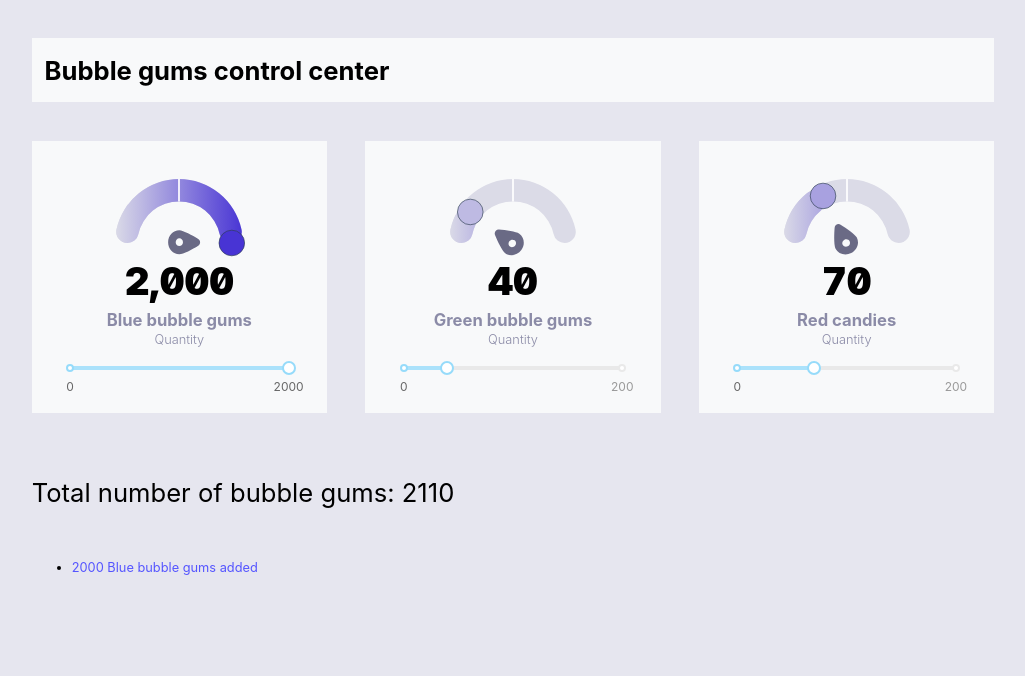
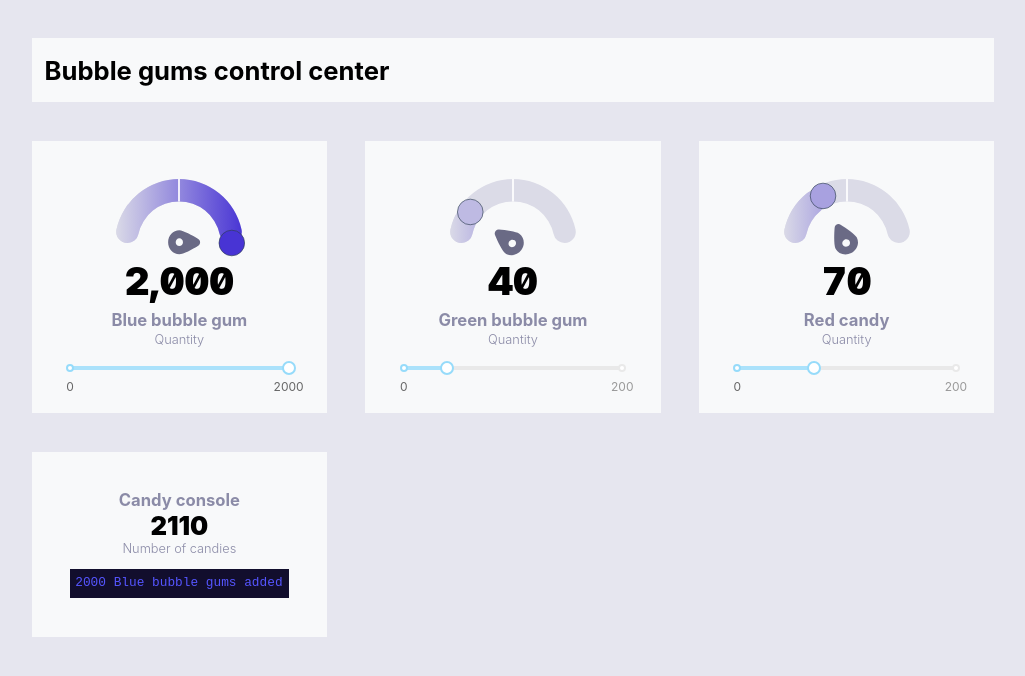
Before and after one commit to simonwinklerzh/creating-a-gauge-in-react, a React (Create React App) app: page / in a window 1280 px wide. Both pictures are taken after a click on the element "2000". Shown: the top 676 px of the page, without its empty margins (127-1152 px from the left). Built offline with nearby package versions, Linux system fonts and the light colour scheme.

Commit message:
Style the information board. Use different wording in the log. E.g. '1 Candy added', '5 Candies added'

```diff
--- a/src/components/gaugewithslider/gaugewithslider.tsx
+++ b/src/components/gaugewithslider/gaugewithslider.tsx
@@ -9,6 +9,7 @@ import {
   iCounter,
   CounterUpdateMessageTemplate
 } from '../../store';
+import { SingularPluralString } from '../../index';
 
 export interface iGaugeWithSlider extends iGauge {
   componentId: string;
@@ -17,21 +18,25 @@ export interface iGaugeWithSlider extends iGauge {
   handleCleanUp?: Function;
 }
 
+export interface iGaugeWithSliderRedux extends iGaugeWithSlider {
+  singularPluralLabel: SingularPluralString;
+}
+
 const updateMessageTemplateCreator =
-(name: string, color?: string): CounterUpdateMessageTemplate  =>
+(name: SingularPluralString, color?: string): CounterUpdateMessageTemplate  =>
 (newValue: number, oldValue: number): (JSX.Element | null) => {
   const difference = newValue - oldValue;
   if (difference > 0) {
     return (
-      <p style={{ color: color || '' }}>
-        {difference} {name} added
-      </p>
+      <span style={{ color: color || '' }}>
+        {difference} {difference === 1 ? name.singular : name.plural} added
+      </span>
     );
   } else if (difference < 0) {
     return (
-      <p style={{ color: color || '' }}>
-        {Math.abs(difference)} {name} removed
-      </p>
+      <span style={{ color: color || '' }}>
+        {Math.abs(difference)} {Math.abs(difference) === 1 ? name.singular : name.plural} removed
+      </span>
     );
   }
   return null;
@@ -50,9 +55,6 @@ export const GaugeWithSlider = ({
   handleCleanUp,
 }: iGaugeWithSlider = { componentId: '' }) => {
   const [ valueState, setValuestate ] = useLocalStorage(`gauge_control_center_state_${componentId}`, value);
-  const updateMessageTemplate = color
-    ? updateMessageTemplateCreator(label, color)
-    : updateMessageTemplateCreator(label);
 
   /**
    * Execute the change handler when the state value
@@ -62,11 +64,10 @@ export const GaugeWithSlider = ({
     if (handleChange) {
       handleChange({
         id: componentId,
-        value: valueState,
-        updateMessageTemplate
+        value: valueState
       });
     }
-  }, [valueState, componentId, handleChange, updateMessageTemplate]);
+  }, [valueState, componentId, handleChange]);
 
   /**
    * Execute cleanup function when the id of the
@@ -113,13 +114,20 @@ export const GaugeWithSlider = ({
   );
 };
 
-export const GaugeWithSliderRedux = (props: iGaugeWithSlider) => {
+export const GaugeWithSliderRedux = (props: iGaugeWithSliderRedux) => {
   const dispatch = useDispatch();
+  const updateMessageTemplate = props.color
+    ? updateMessageTemplateCreator(props.singularPluralLabel, props.color)
+    : updateMessageTemplateCreator(props.singularPluralLabel);
+
   return (
     <GaugeWithSlider
       handleChange={(value: iCounter) => {
         // Update / add counter data into the store
-        dispatch(updateCounter(value))}
+        dispatch(updateCounter({
+          ...value,
+          updateMessageTemplate
+        }))}
       }
       handleCleanUp={(value: iCounter) => {
         // Remove counter data from the store
--- a/src/components/infoboard/infoboard.css
+++ b/src/components/infoboard/infoboard.css
@@ -1,7 +1,53 @@
 .infoboard {
   grid-column-start: span 9;
+  padding: 3em;
+  background-color: #f8f9fa;
+  grid-column-start: span 3;
+}
+
+.infoboard__title {
+  margin: 0;
+  text-align: center;
+  font-size: 1.3em;
+  font-weight: 700;
+  color: #8b8ba7;
+}
+
+.infoboard__subtitle {
+  margin: 0;
+  text-align: center;
+  font-weight: 300;
+  font-size: inherit;
+  color: #8b8ba7;
+  margin-bottom: 1em;
 }
 
 .infoboard__value {
   font-size: 2em;
+  margin: 0;
+  text-align: center;
+  font-weight: 900;
 }
+
+.infoboard__log {
+  margin: 0;
+  padding: 0;
+  background-color: #120e2d;
+  overflow: auto;
+}
+
+.infoboard__log-entry {
+  list-style-type: none;
+  line-height: 1.3em;
+  margin: 0 0.4em;
+  font-family: monospace;
+  white-space: nowrap;
+}
+
+.infoboard__log-entry:first-child {
+  padding-top: 0.5em;
+}
+
+.infoboard__log-entry:last-child {
+  padding-bottom: 0.5em;
+}
--- a/src/components/infoboard/infoboard.tsx
+++ b/src/components/infoboard/infoboard.tsx
@@ -3,38 +3,42 @@ import { useSelector } from 'react-redux';
 import { aggregateCountersSelector, getHistory } from '../../store';
 
 export interface iInfoBoard {
+  title: string;
+  subTitle: string;
   value: number;
   history: string[];
 }
 
 export const InfoBoard = ({
+  title = 'Information Board',
+  subTitle = 'Displays a value and log-like information',
   value = 0,
   history = []
 } : iInfoBoard) => {
   return (
     <div className="infoboard">
-      <p
-        className="infoboard__value">
-        {`Total number of bubble gums: ${value}`}
-      </p>
-      <div style={{ display: 'flex' }}>
-        <ul>
-          {
-            history.map((entry, index) => {
-              return (<li key={index}>{entry}</li>);
-            })
-          }
-        </ul>
-      </div>
+      <h2 className="infoboard__title">{title}</h2>
+      <p className="infoboard__value">{value}</p>
+      <p className="infoboard__subtitle">{subTitle}</p>
+      <ul className="infoboard__log">
+        {
+          history.map((entry, index) => {
+            return (<li className="infoboard__log-entry" key={index}>{entry}</li>);
+          })
+        }
+      </ul>
     </div>
   );
 }
 
-export const InfoBoardRedux = () => {
+export const InfoBoardRedux = (props: {
+  title: string, subTitle: string
+}) => {
   const value = useSelector(aggregateCountersSelector);
   const history = useSelector(getHistory);
   return (
     <InfoBoard
+      {...props}
       history={history}
       value={value} />
   );
--- a/src/index.tsx
+++ b/src/index.tsx
@@ -7,23 +7,37 @@ import { store } from './store';
 import 'rc-slider/assets/index.css';
 import './index.css';
 
+export interface SingularPluralString {
+  singular: string;
+  plural: string;
+}
+
 export interface Candy {
-  name: string;
+  name: SingularPluralString;
   color: string;
 }
 
 const blueBubbleGums : Candy = {
-  name: 'Blue bubble gums',
+  name: {
+    singular: 'Blue bubble gum',
+    plural: 'Blue bubble gums'
+  },
   color: '#5555ff'
 }
 
 const greenBubbleGums : Candy = {
-  name: 'Green bubble gums',
+  name: {
+    singular: 'Green bubble gum',
+    plural: 'Green bubble gums'
+  },
   color: '#55ff55'
 }
 
 const redCandies : Candy = {
-  name: 'Red candies',
+  name: {
+    singular: 'Red candy',
+    plural: 'Red candies'
+  },
   color: '#ff3333'
 }
 
@@ -34,26 +48,31 @@ ReactDOM.render(
       <GaugeWithSliderRedux
         value={0}
         max={2000}
-        label={blueBubbleGums.name}
+        label={blueBubbleGums.name.singular}
+        singularPluralLabel={blueBubbleGums.name}
         color={blueBubbleGums.color}
         units="Quantity"
         componentId="1"
         colspan={3} />
       <GaugeWithSliderRedux
         value={40}
-        label={greenBubbleGums.name}
+        label={greenBubbleGums.name.singular}
+        singularPluralLabel={greenBubbleGums.name}
         color={greenBubbleGums.color}
         units="Quantity"
         componentId="2"
         colspan={3} />
       <GaugeWithSliderRedux
-        label={redCandies.name}
+        label={redCandies.name.singular}
+        singularPluralLabel={redCandies.name}
         color={redCandies.color}
         value={70}
         units="Quantity"
         componentId="3"
         colspan={3} />
-      <InfoBoardRedux />
+      <InfoBoardRedux
+        title="Candy console"
+        subTitle="Number of candies" />
     </Provider>
   </React.StrictMode>,
   document.getElementById('root')
```
